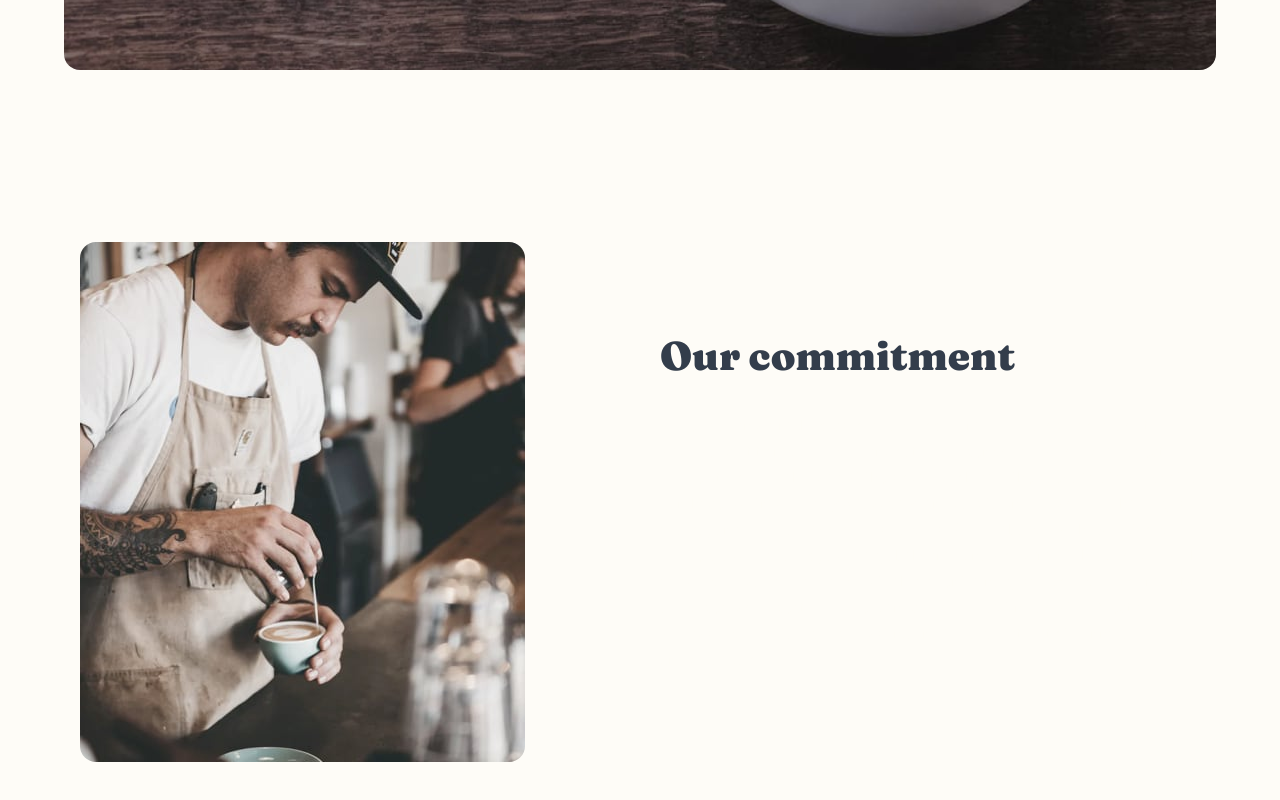
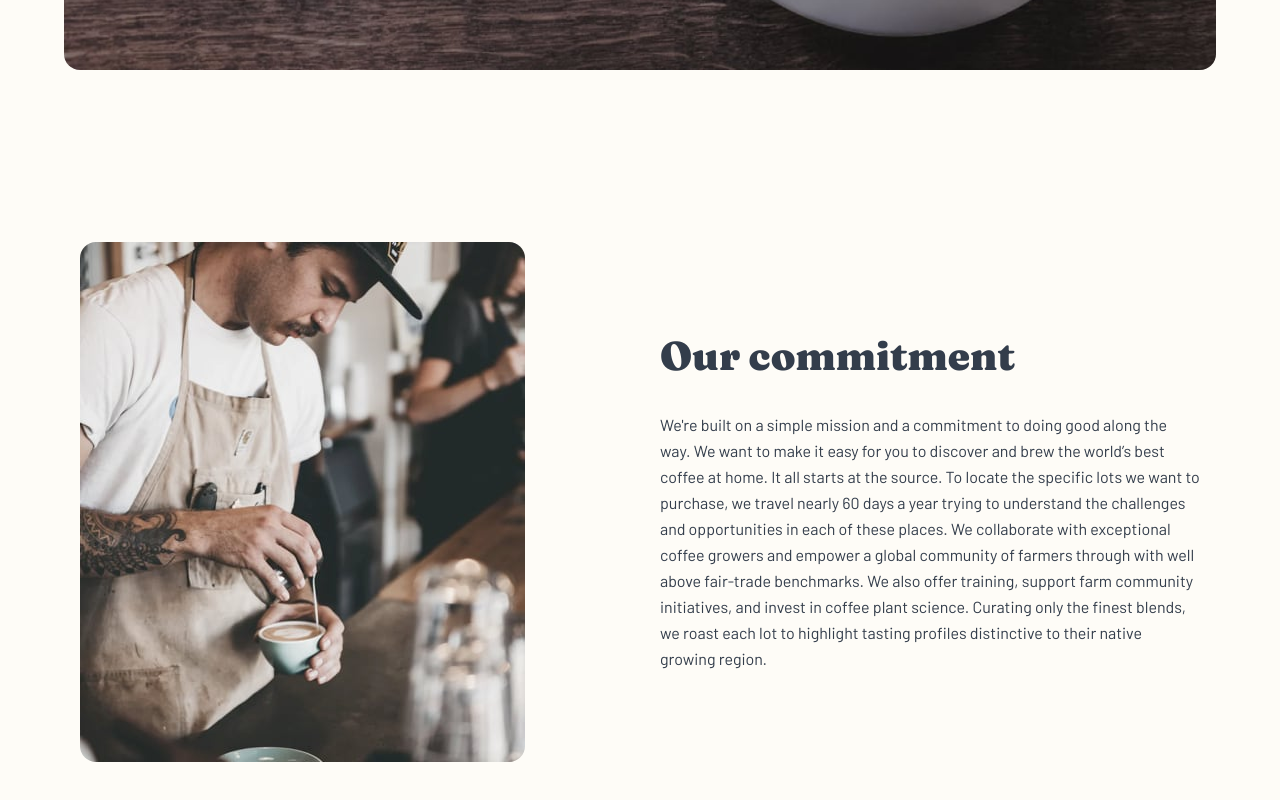
Before and after one commit to DanijelOsovnikar/CoffeeRoasters, an Angular app: page /about in a window 1280 px wide. Shown: the part 454-1254 px from the top of the page. Built offline with nearby package versions, Linux system fonts and the light colour scheme.

Commit message:
About us "p" fixed

```diff
--- a/src/app/core/about/about.component.scss
+++ b/src/app/core/about/about.component.scss
@@ -53,6 +53,7 @@
     p {
       width: 33.75rem;
       margin-top: 2rem;
+      color: $darkGrayBlue;
     }
   }
 }
```
